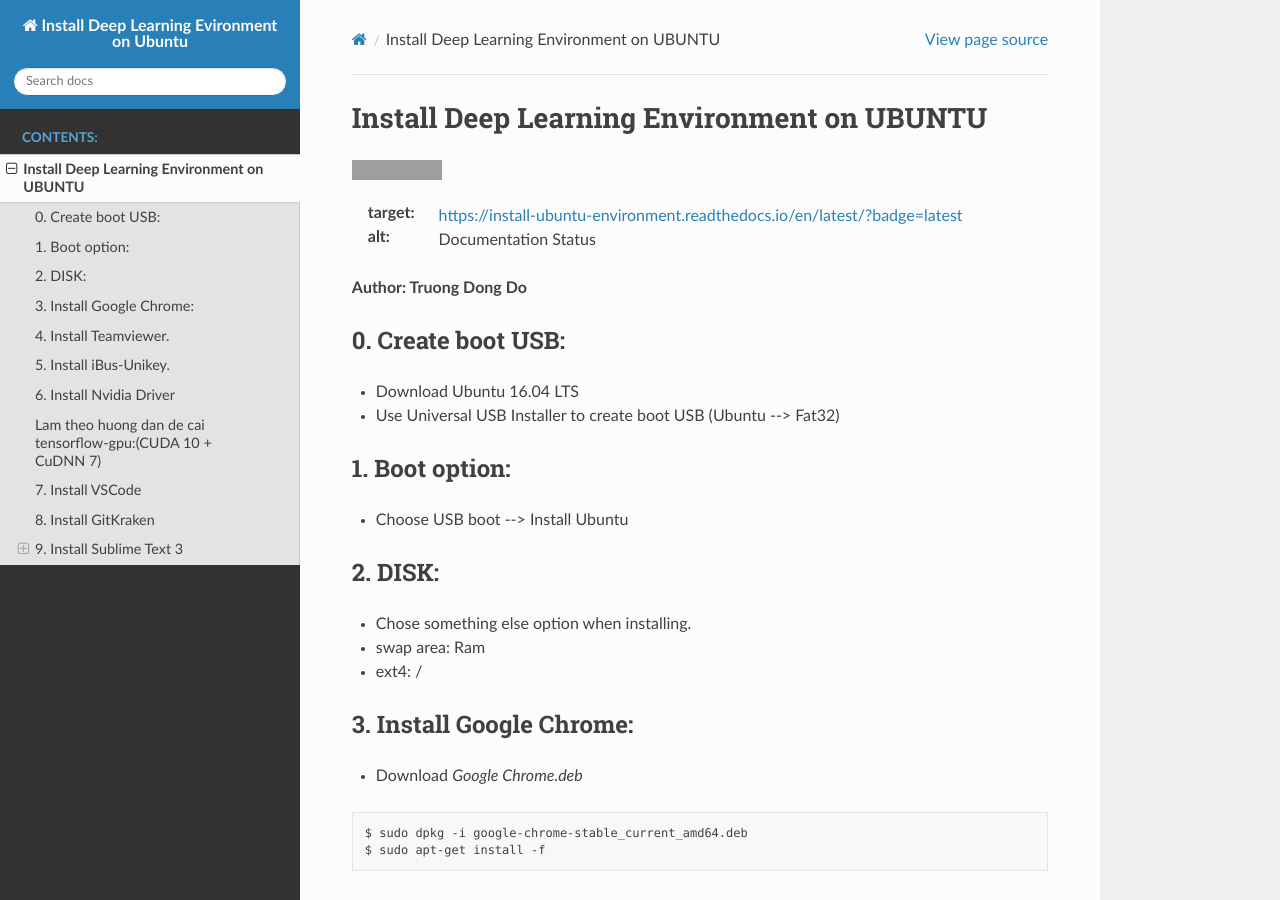
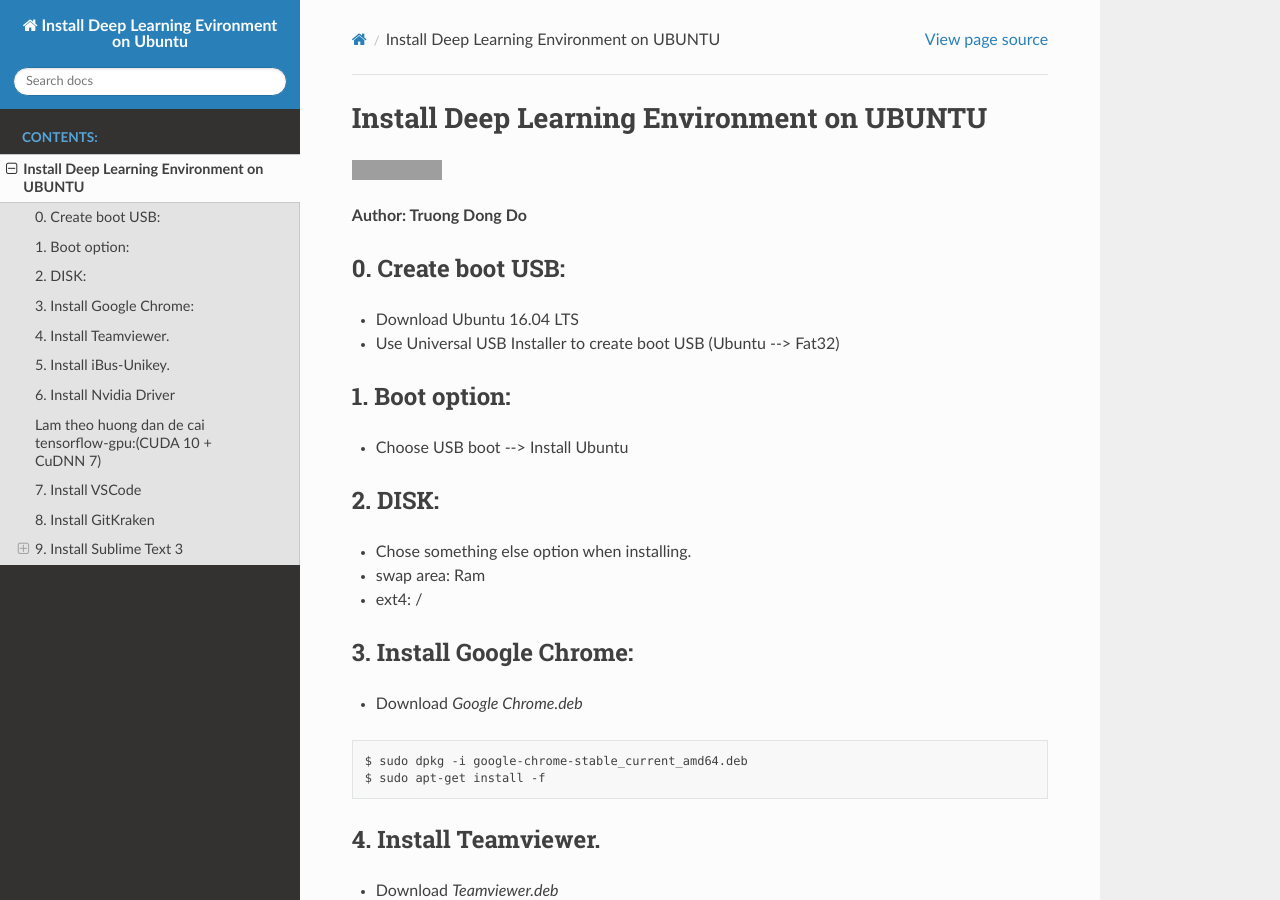
Before and after one commit to TruongDong-Do/Install_Ubuntu_Environment, a Sphinx documentation site: the page built from docs/Development_Ubuntu_GPU.rst, in a window 1280 px wide and 900 px high. Built offline with Sphinx 7.4.7 and the Read the Docs theme 2.0.0, drawn with Linux system fonts in a browser that asks for light colours; grey boxes are pictures that could not be loaded.

Commit message:
Update Development_Ubuntu_GPU.rst

```diff
--- a/docs/Development_Ubuntu_GPU.rst
+++ b/docs/Development_Ubuntu_GPU.rst
@@ -2,8 +2,6 @@ Install Deep Learning Environment on UBUNTU
 ~~~~~~~~~~~~~~~~~~~~
 
 .. image:: https://readthedocs.org/projects/install-ubuntu-environment/badge/?version=latest
-:target: https://install-ubuntu-environment.readthedocs.io/en/latest/?badge=latest
-:alt: Documentation Status
 
 **Author: Truong Dong Do**
 
```
